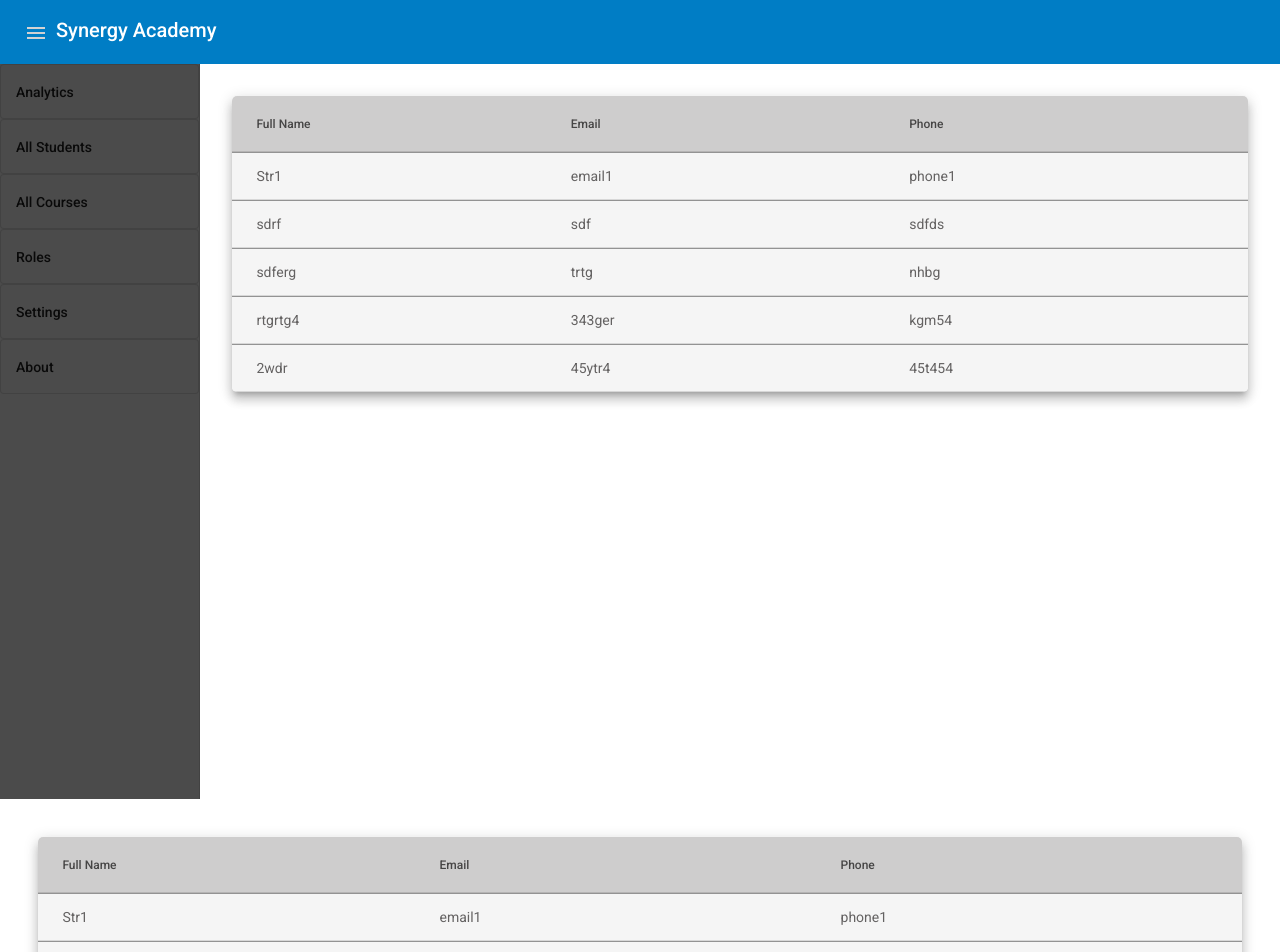
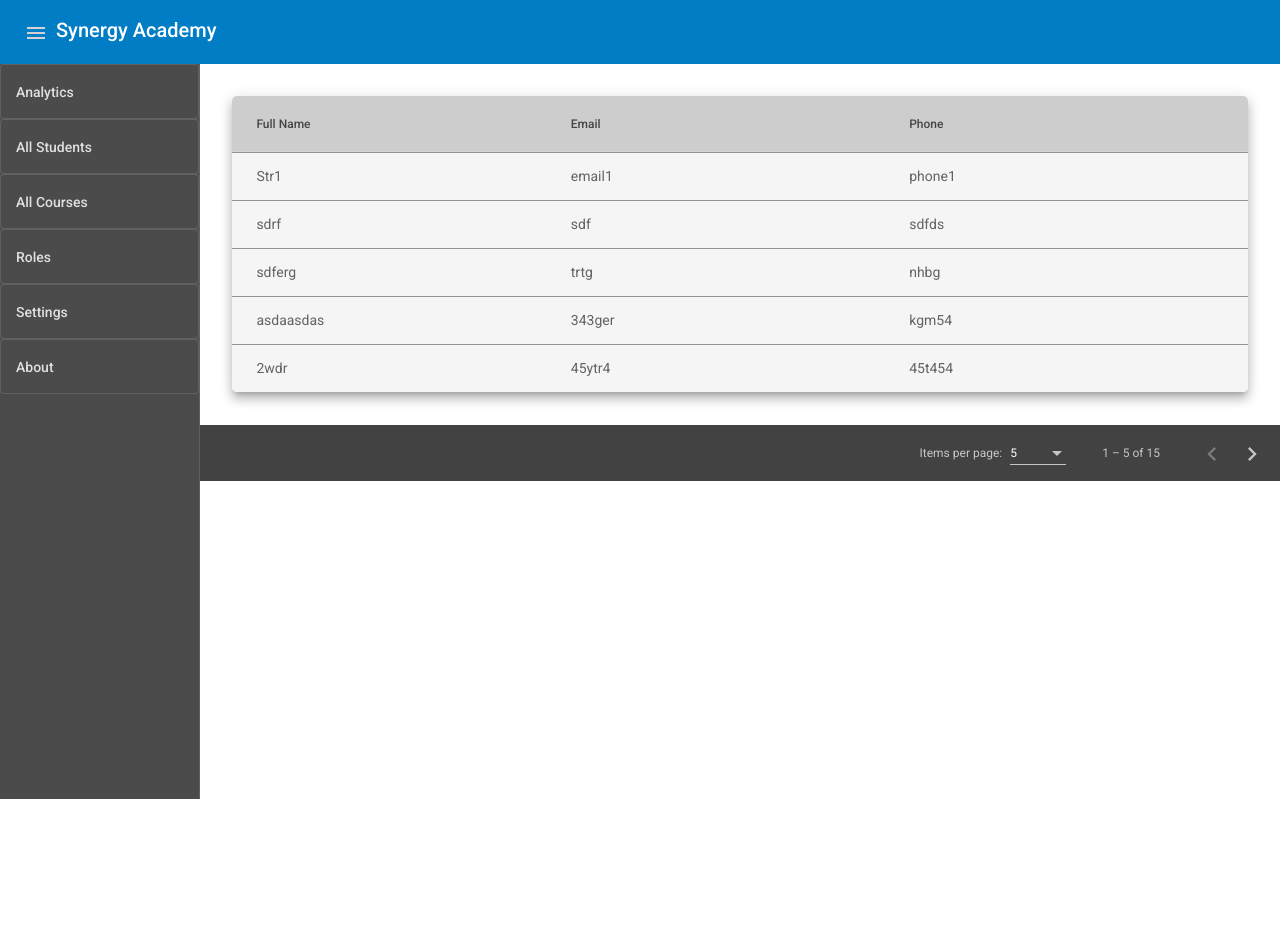
Before and after one commit to LuizSoghomonyan/synergy-academy-ui-v2, an Angular app: page / in a window 1280 px wide. Shown: the top 952 px of the page. After the commit the page ends 800 px from the top, so only its background shows below. Built offline with nearby package versions, Linux system fonts and the light colour scheme.

Commit message:
feat: add paginator for table

```diff
--- a/angular.json
+++ b/angular.json
@@ -27,7 +27,7 @@
               "src/assets"
             ],
             "styles": [
-              "./node_modules/@angular/material/prebuilt-themes/indigo-pink.css",
+              "./node_modules/@angular/material/prebuilt-themes/purple-green.css",
               "src/styles.css"
             ],
             "scripts": []
--- a/src/app/app.component.html
+++ b/src/app/app.component.html
@@ -1,2 +1 @@
 <app-topnav></app-topnav>
-<app-table></app-table>
--- a/src/app/app.module.ts
+++ b/src/app/app.module.ts
@@ -9,6 +9,7 @@ import {MatSidenavModule} from "@angular/material/sidenav";
 import { TestComponent } from './test/test.component';
 import { TableComponent } from './table/table.component';
 import {MatTableModule} from "@angular/material/table";
+import {StudentService} from "./services/student.service";
 
 @NgModule({
   declarations: [
@@ -25,7 +26,9 @@ import {MatTableModule} from "@angular/material/table";
     FormsModule,
     MatTableModule
   ],
-  providers: [],
+  providers: [
+    StudentService
+  ],
   bootstrap: [AppComponent]
 })
 export class AppModule { }
--- /dev/null
+++ b/src/app/services/student.service.ts
@@ -0,0 +1,3 @@
+export class StudentService{
+
+}
--- a/src/app/table/table.component.css
+++ b/src/app/table/table.component.css
@@ -1,7 +1,6 @@
 table {
   width: 94%;
   /*background-color: whitesmoke;*/
-  color: black;
   margin: 3%;
   border-radius: 5px;
   background-color:transparent;
--- a/src/app/table/table.component.html
+++ b/src/app/table/table.component.html
@@ -1,3 +1,4 @@
+<div>
   <table mat-table [dataSource]="dataSource" class="mat-elevation-z8">
 
     <!-- Position Column -->
@@ -22,8 +23,11 @@
 
 
   </table>
+  <mat-paginator [length]="dataSource.filteredData.length"
+                 [pageSizeOptions]="[5, 10, 25, 100]"
 
-
+  ></mat-paginator>
+</div>
 <!--<mat-table [dataSource]="dataSource">-->
 <!--  <ng-container *ngFor="let column of dataSource" [matColumnDef]="displayedColumns">-->
 <!--    <mat-header-cell *matHeaderCellDef>{{ column.fullName }}</mat-header-cell>-->
--- a/src/app/table/table.component.ts
+++ b/src/app/table/table.component.ts
@@ -1,4 +1,6 @@
-import { Component, OnInit } from '@angular/core';
+import {Component, OnInit, ViewChild} from '@angular/core';
+import {MatTableDataSource} from "@angular/material/table";
+import {MatPaginator} from "@angular/material/paginator";
 
 export interface Student{
   fullName: string,
@@ -10,8 +12,18 @@ const students: Student[] = [
   {fullName: 'Str1', email: 'email1', phone: 'phone1'},
   {fullName: 'sdrf', email: 'sdf', phone: 'sdfds'},
   {fullName: 'sdferg', email: 'trtg', phone: 'nhbg'},
-  {fullName: 'rtgrtg4', email: '343ger', phone: 'kgm54'},
-  {fullName: '2wdr', email: '45ytr4', phone: '45t454'}
+  {fullName: 'asdaasdas', email: '343ger', phone: 'kgm54'},
+  {fullName: '2wdr', email: '45ytr4', phone: '45t454'},
+  {fullName: 'qwjy2tgd', email: 'email1', phone: 'phone1'},
+  {fullName: 'asjuytgwbnqowy', email: 'sdf', phone: 'sdfds'},
+  {fullName: 'iu76543456', email: 'trtg', phone: 'nhbg'},
+  {fullName: 'bc xbnkuy2', email: '343ger', phone: 'kgm54'},
+  {fullName: 'mjht2uc w7tgh', email: '45ytr4', phone: '45t454'},
+  {fullName: 'kiuytfwvbnkag ', email: 'email1', phone: 'phone1'},
+  {fullName: 'iuywtrfdvbnmkj oiuytfvb', email: 'sdf', phone: 'sdfds'},
+  {fullName: 'qkkqnn qnn', email: 'trtg', phone: 'nhbg'},
+  {fullName: 'kq1y627b bw', email: '343ger', phone: 'kgm54'},
+  {fullName: 'kkcjhgg qbqgfw', email: '45ytr4', phone: '45t454'}
 ];
 
 @Component({
@@ -24,13 +36,20 @@ export class TableComponent implements OnInit {
 
   constructor() { }
 
-  ngOnInit(): void {
+  displayedColumns: string[] = ['fullName', 'email', 'phone'];
+  // dataSource = students;
+
+  dataSource = new MatTableDataSource<Student>(students);
+
+  // @ts-ignore
+  @ViewChild(MatPaginator) paginator: MatPaginator;
+
+  ngOnInit() {
   }
 
-  displayedColumns: string[] = ['fullName', 'email', 'phone'];
-  dataSource = students;
-
-
+  ngAfterViewInit(): void {
+    this.dataSource.paginator = this.paginator;
+  }
 
 
 }
--- a/src/app/topnav/topnav.component.css
+++ b/src/app/topnav/topnav.component.css
@@ -26,7 +26,6 @@ mat-sidenav {
 
 mat-sidenav-content {
   background-color: white;
-  color: black;
 }
 
 mat-sidenav-container {
@@ -37,4 +36,5 @@ mat-sidenav-container {
   width: 199px;
   height: 55px;
   text-align: left;
+  color: #e0e0e0;
 }
```
Also changed, not shown: src/app/material/material.module.ts (+5 -2 lines). Lines whose indentation alone changed are shown as unchanged.
